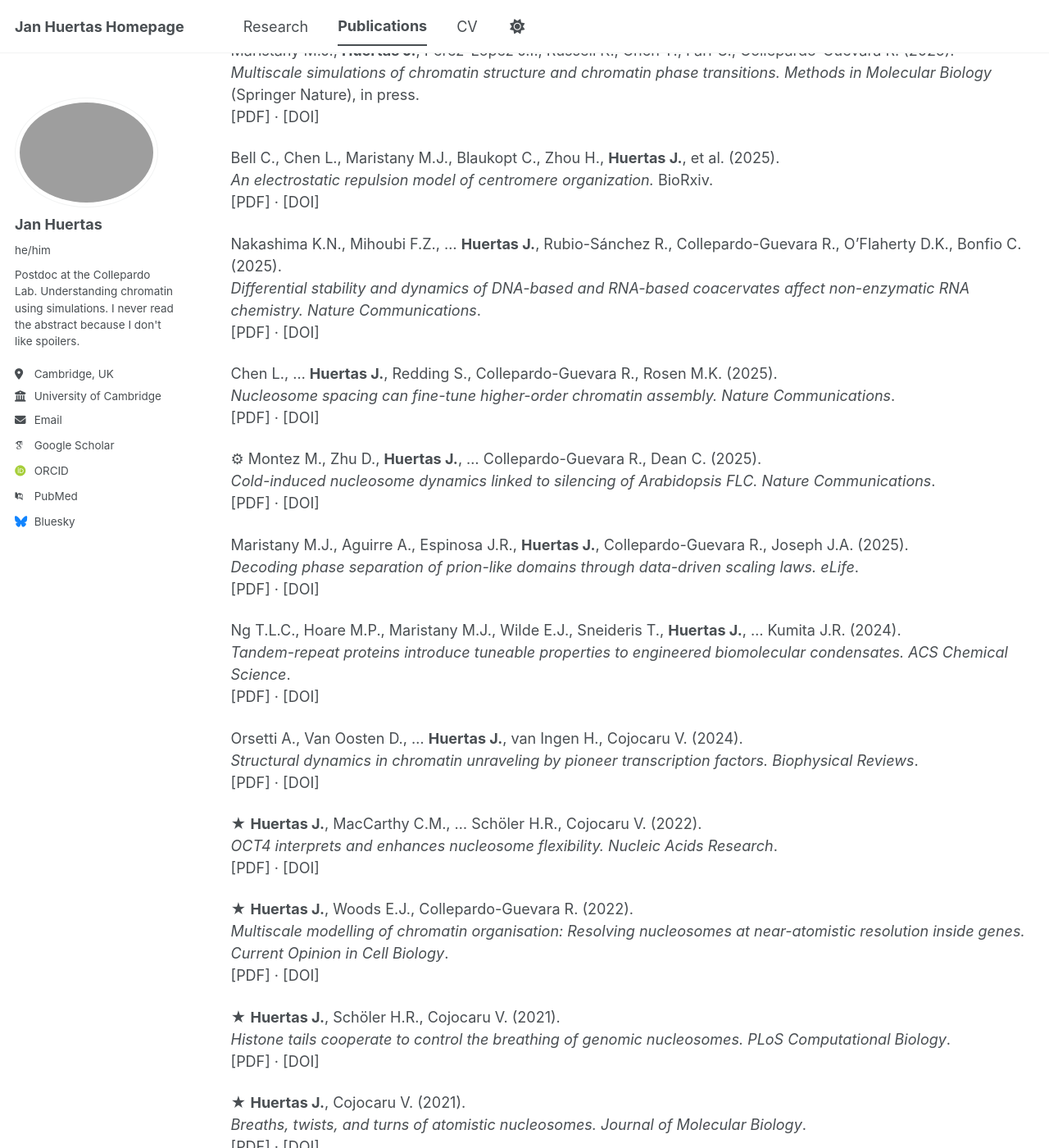
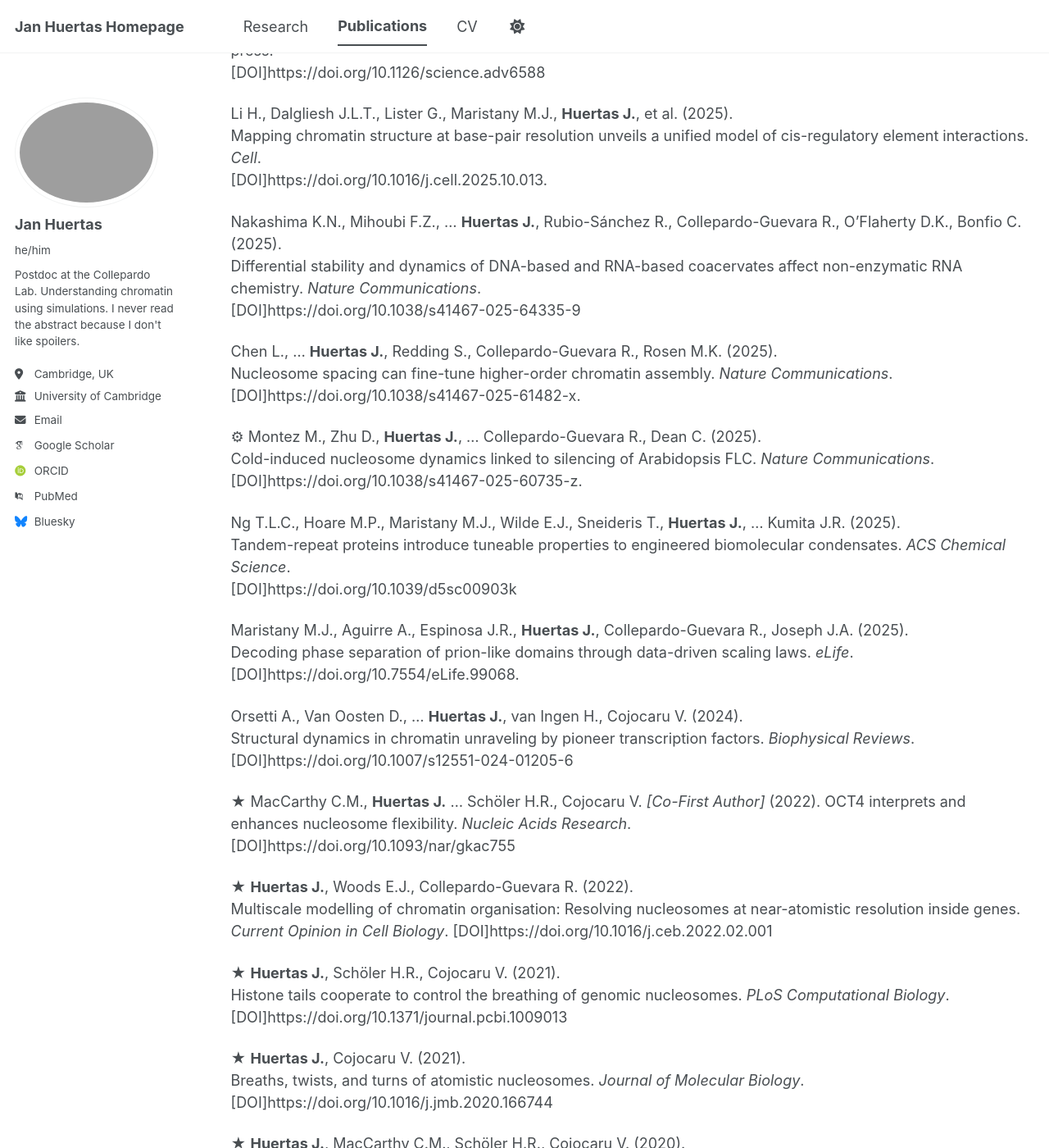
Before and after one commit to janman13/Webpage, a Jekyll site: the page built from _pages/publications.md, in a window 1280 px wide and 1400 px high, scrolled down 927 px. Shown: the whole window at 82% size. Built offline with Jekyll 4.4.1, drawn with Linux system fonts in a browser that asks for light colours; some web fonts are replaced; a script bundle is joined from its source files by our own code; library files that are not in the unit come from our copies; some of the changed text lies outside the part shown.

Commit message:
Update publications.md

```diff
--- a/_pages/publications.md
+++ b/_pages/publications.md
@@ -17,79 +17,83 @@
 ## Preprints
 
 ✉ Maristany M.J., Perez-Lopez J.I., Farr S.E., **Huertas J.**, Collepardo-Guevara R. (2025).
-*Mechanical properties of DNA govern nucleosome unwrapping.* In preparation.
-[PDF] · [DOI]
+Mechanical properties of DNA govern nucleosome unwrapping. *In preparation*.
+[DOI]
 
 ★ **Huertas J.**, Maristany M.J., Collepardo-Guevara R. (2025).
-*Oct4 clusters promote DNA accessibility by enhancing chromatin plasticity.* BioRxiv.
-[PDF](https://www.biorxiv.org/) · [DOI]
+Oct4 clusters promote DNA accessibility by enhancing chromatin plasticity. *BioRxiv*.
+[DOI]https://doi.org/10.1101/2025.10.20.683403
+
+⚙ Shimazoe M.A.,  **Huertas J.**, … Collepardo-Guevara R., Maeshima K. (2025).
+Linker histone H1 functions as a liquid-like glue to organize chromatin in living human cells. *BioRxiv*.
+[DOI]https://doi.org/10.1101/2025.03.05.641622
+
+Bell C., Chen L., Maristany M.J., Blaukopt C., Zhou H., **Huertas J.**, et al. (2025).
+An electrostatic repulsion model of centromere organization. *BioRxiv*.
+[DOI]https://doi.org/10.1101/2025.09.01.673455
+
+Russell K., … **Huertas J.**, Orozco M., Rosen M.K., Collepardo-Guevara R. (2025).
+Near-atomistic simulations reveal the molecular principles that control chromatin structure and phase separation. *BioRxiv*.
+[DOI]https://doi.org/10.1101/2025.11.17.688899
 
 ## Publications
 
-⚙ Shimazoe M.A.,  **Huertas J.**, Phillips C., … Collepardo-Guevara R., Maeshima K. (2025).
-*Linker histone H1 functions as a liquid-like glue to organize chromatin in living human cells.* BioRxiv.
-[PDF] · [DOI]
-
 ⚙ Zhou H., **Huertas J.**, … Collepardo-Guevara R., Rosen M.K. (2025).
-*Multi-scale structure of chromatin condensates rationalizes phase separation and material properties.* *Science*, in press.
-[PDF] · [DOI]
+Multi-scale structure of chromatin condensates rationalizes phase separation and material properties. *Science*, in press.
+[DOI]https://doi.org/10.1126/science.adv6588
 
 Li H., Dalgliesh J.L.T., Lister G., Maristany M.J., **Huertas J.**, et al. (2025).
-*Mapping chromatin structure at base-pair resolution unveils a unified model of cis-regulatory element interactions.* *Cell*, in press.
-[PDF] · [DOI]
+Mapping chromatin structure at base-pair resolution unveils a unified model of cis-regulatory element interactions. *Cell*.
+[DOI]https://doi.org/10.1016/j.cell.2025.10.013.
 
-Maristany M.J., **Huertas J.**, Perez-Lopez J.I., Russell K., Chen Y., Farr S., Collepardo-Guevara R. (2025).
-*Multiscale simulations of chromatin structure and chromatin phase transitions.* *Methods in Molecular Biology* (Springer Nature), in press.
-[PDF] · [DOI]
-
-Bell C., Chen L., Maristany M.J., Blaukopt C., Zhou H., **Huertas J.**, et al. (2025).
-*An electrostatic repulsion model of centromere organization.* BioRxiv.
-[PDF] · [DOI]
 
 Nakashima K.N., Mihoubi F.Z., … **Huertas J.**, Rubio-Sánchez R., Collepardo-Guevara R., O’Flaherty D.K., Bonfio C. (2025).
-*Differential stability and dynamics of DNA-based and RNA-based coacervates affect non-enzymatic RNA chemistry.* *Nature Communications*.
-[PDF] · [DOI]
+Differential stability and dynamics of DNA-based and RNA-based coacervates affect non-enzymatic RNA chemistry. *Nature Communications*.
+[DOI]https://doi.org/10.1038/s41467-025-64335-9
 
 Chen L., … **Huertas J.**, Redding S., Collepardo-Guevara R., Rosen M.K. (2025).
-*Nucleosome spacing can fine-tune higher-order chromatin assembly.* *Nature Communications*.
-[PDF] · [DOI]
+Nucleosome spacing can fine-tune higher-order chromatin assembly. *Nature Communications*.
+[DOI]https://doi.org/10.1038/s41467-025-61482-x.
 
 ⚙ Montez M., Zhu D., **Huertas J.**, … Collepardo-Guevara R., Dean C. (2025).
-*Cold-induced nucleosome dynamics linked to silencing of Arabidopsis FLC.* *Nature Communications*.
-[PDF] · [DOI]
+Cold-induced nucleosome dynamics linked to silencing of Arabidopsis FLC. *Nature Communications*.
+[DOI]https://doi.org/10.1038/s41467-025-60735-z.
+
+Ng T.L.C., Hoare M.P., Maristany M.J., Wilde E.J., Sneideris T., **Huertas J.**, … Kumita J.R. (2025).
+Tandem-repeat proteins introduce tuneable properties to engineered biomolecular condensates. *ACS Chemical Science*.
+[DOI]https://doi.org/10.1039/d5sc00903k
 
 Maristany M.J., Aguirre A., Espinosa J.R., **Huertas J.**, Collepardo-Guevara R., Joseph J.A. (2025).
-*Decoding phase separation of prion-like domains through data-driven scaling laws.* *eLife*.
-[PDF] · [DOI]
-
-Ng T.L.C., Hoare M.P., Maristany M.J., Wilde E.J., Sneideris T., **Huertas J.**, … Kumita J.R. (2024).
-*Tandem-repeat proteins introduce tuneable properties to engineered biomolecular condensates.* *ACS Chemical Science*.
-[PDF] · [DOI]
+Decoding phase separation of prion-like domains through data-driven scaling laws. *eLife*.
+[DOI]https://doi.org/10.7554/eLife.99068.
 
 Orsetti A., Van Oosten D., … **Huertas J.**, van Ingen H., Cojocaru V. (2024).
-*Structural dynamics in chromatin unraveling by pioneer transcription factors.* *Biophysical Reviews*.
-[PDF] · [DOI]
+Structural dynamics in chromatin unraveling by pioneer transcription factors. *Biophysical Reviews*.
+[DOI]https://doi.org/10.1007/s12551-024-01205-6
 
-★ **Huertas J.**, MacCarthy C.M., … Schöler H.R., Cojocaru V. (2022).
-*OCT4 interprets and enhances nucleosome flexibility.* *Nucleic Acids Research*.
-[PDF] · [DOI]
+★ MacCarthy C.M., **Huertas J.** … Schöler H.R., Cojocaru V. *[Co-First Author]* (2022).
+OCT4 interprets and enhances nucleosome flexibility. *Nucleic Acids Research*.
+[DOI]https://doi.org/10.1093/nar/gkac755
 
 ★ **Huertas J.**, Woods E.J., Collepardo-Guevara R. (2022).
-*Multiscale modelling of chromatin organisation: Resolving nucleosomes at near-atomistic resolution inside genes.* *Current Opinion in Cell Biology*.
-[PDF] · [DOI]
+Multiscale modelling of chromatin organisation: Resolving nucleosomes at near-atomistic resolution inside genes. *Current Opinion in Cell Biology*.  [DOI]https://doi.org/10.1016/j.ceb.2022.02.001
 
 ★ **Huertas J.**, Schöler H.R., Cojocaru V. (2021).
-*Histone tails cooperate to control the breathing of genomic nucleosomes.* *PLoS Computational Biology*.
-[PDF] · [DOI]
+Histone tails cooperate to control the breathing of genomic nucleosomes. *PLoS Computational Biology*.
+[DOI]https://doi.org/10.1371/journal.pcbi.1009013
 
 ★ **Huertas J.**, Cojocaru V. (2021).
-*Breaths, twists, and turns of atomistic nucleosomes.* *Journal of Molecular Biology*.
-[PDF] · [DOI]
+Breaths, twists, and turns of atomistic nucleosomes. *Journal of Molecular Biology*.
+[DOI]https://doi.org/10.1016/j.jmb.2020.166744
 
 ★ **Huertas J.**, MacCarthy C.M., Schöler H.R., Cojocaru V. (2020).
-*Nucleosomal DNA dynamics mediate Oct4 pioneer factor binding.* *Biophysical Journal*.
-[PDF] · [DOI]
+Nucleosomal DNA dynamics mediate Oct4 pioneer factor binding. *Biophysical Journal*.
+[DOI]https://doi.org/10.1016/j.bpj.2019.12.038
 
 ⚙ Viplav A., Saha J., **Huertas J.**, … Galic M. (2019).
-*ArhGEF37 assists dynamin 2 during clathrin-mediated endocytosis.* *Journal of Cell Science*.
-[PDF] · [DOI]
+ArhGEF37 assists dynamin 2 during clathrin-mediated endocytosis. *Journal of Cell Science*.
+[DOI]https://doi.org/10.1242/jcs.226530
+
+## Book Chapters
+Maristany M.J., **Huertas J.**, Perez-Lopez J.I., Russell K., Chen Y., Farr S., Collepardo-Guevara R. (2025).
+Multiscale simulations of chromatin structure and chromatin phase transitions. *Methods in Molecular Biology* (Springer Nature), in press.
```
